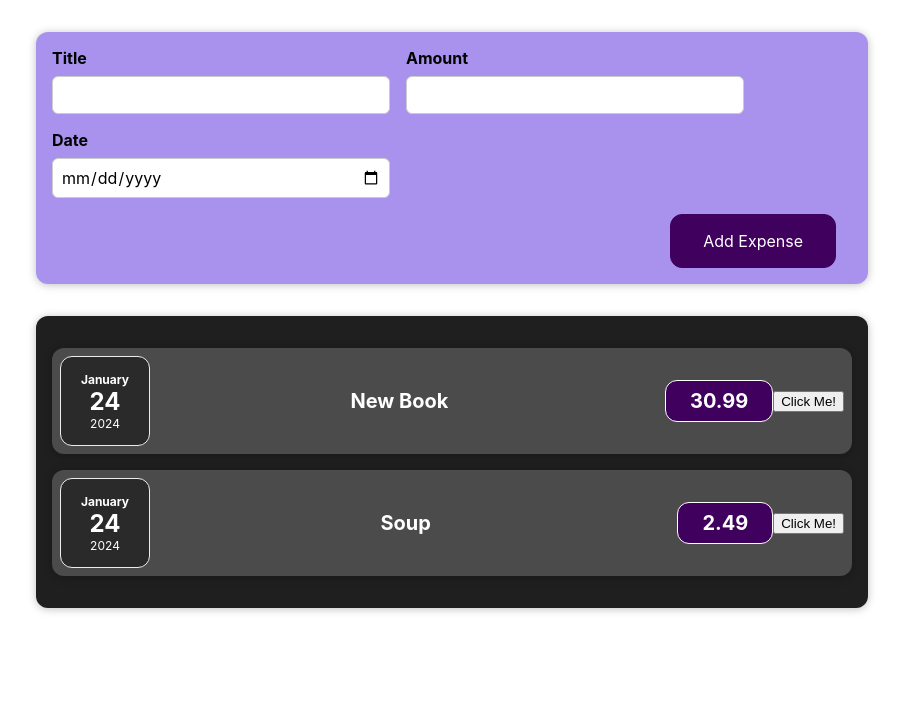
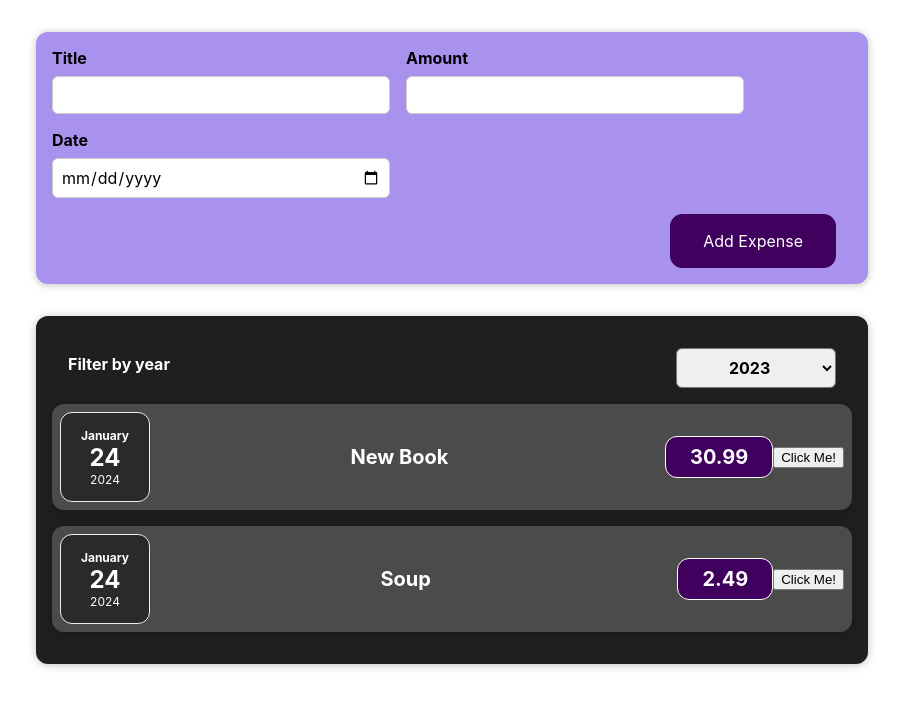
Before and after one commit to martinostrat/expenses, a React (Create React App) app: page / in a window 1280 px wide. Shown: the top 708 px of the page, without its empty margins (188-1091 px from the left). Built offline with nearby package versions, Linux system fonts and the light colour scheme.

Commit message:
Sends data from ExpensesFilter to Expenses

```diff
--- a/src/components/Expenses/Expenses.js
+++ b/src/components/Expenses/Expenses.js
@@ -1,13 +1,27 @@
 import ExpenseItem from "./ExpenseItem";
 import './expenses.css';
 import Card from "../UI/Card";
+import ExpensesFilter from "./ExpensesFilter";
+import { useState } from "react";
 
 const Expenses = (props) => {
     const expenseData = props.expenseData
 
+    const [filterYear, setFilterYear] = useState('2023');
+
+    const selectedFilterYearHandler = (year) => {
+        setFilterYear(year);
+        console.log('expenses fail:')
+    }
+    console.log(filterYear);
+
+
     return (
         <Card className='expenses'>
-
+            <ExpensesFilter
+                /* Selected year from ExpensesFilter */
+                selectedFilterYear={selectedFilterYearHandler}
+            />
             {expenseData.map(expense => {
                 return (<ExpenseItem
                     date={expense.date}
--- /dev/null
+++ b/src/components/Expenses/ExpensesFilter.css
@@ -0,0 +1,24 @@
+.expenses-filter {
+    color: white;
+    padding: 0 1rem;
+}
+
+.expenses-filter__control {
+    display: flex;
+    width: 100%;
+    align-items: center;
+    justify-content: space-between;
+    margin: 1rem 0;
+}
+
+.expenses-filter label {
+    font-weight: bold;
+    margin-bottom: 0.5rem;
+}
+
+.expenses-filter select {
+    font: inherit;
+    padding: 0.5rem 3rem;
+    font-weight: bold;
+    border-radius: 6px;
+}
--- /dev/null
+++ b/src/components/Expenses/ExpensesFilter.js
@@ -0,0 +1,26 @@
+import React from 'react';
+
+import './ExpensesFilter.css';
+
+const ExpensesFilter = (props) => {
+
+    const yearFilterHandler = (event) => {
+        const selectedYear = event.target.value;
+        props.selectedFilterYear(selectedYear);
+    }
+
+    return (
+        <div className='expenses-filter'>
+            <div className='expenses-filter__control'>
+                <label>Filter by year</label>
+                <select defaultValue={'2023'} onChange={yearFilterHandler}>
+                    <option value='2023'>2023</option>
+                    <option value='2024'>2024</option>
+                    <option value='2025'>2025</option>
+                </select>
+            </div>
+        </div>
+    );
+};
+
+export default ExpensesFilter;
```
